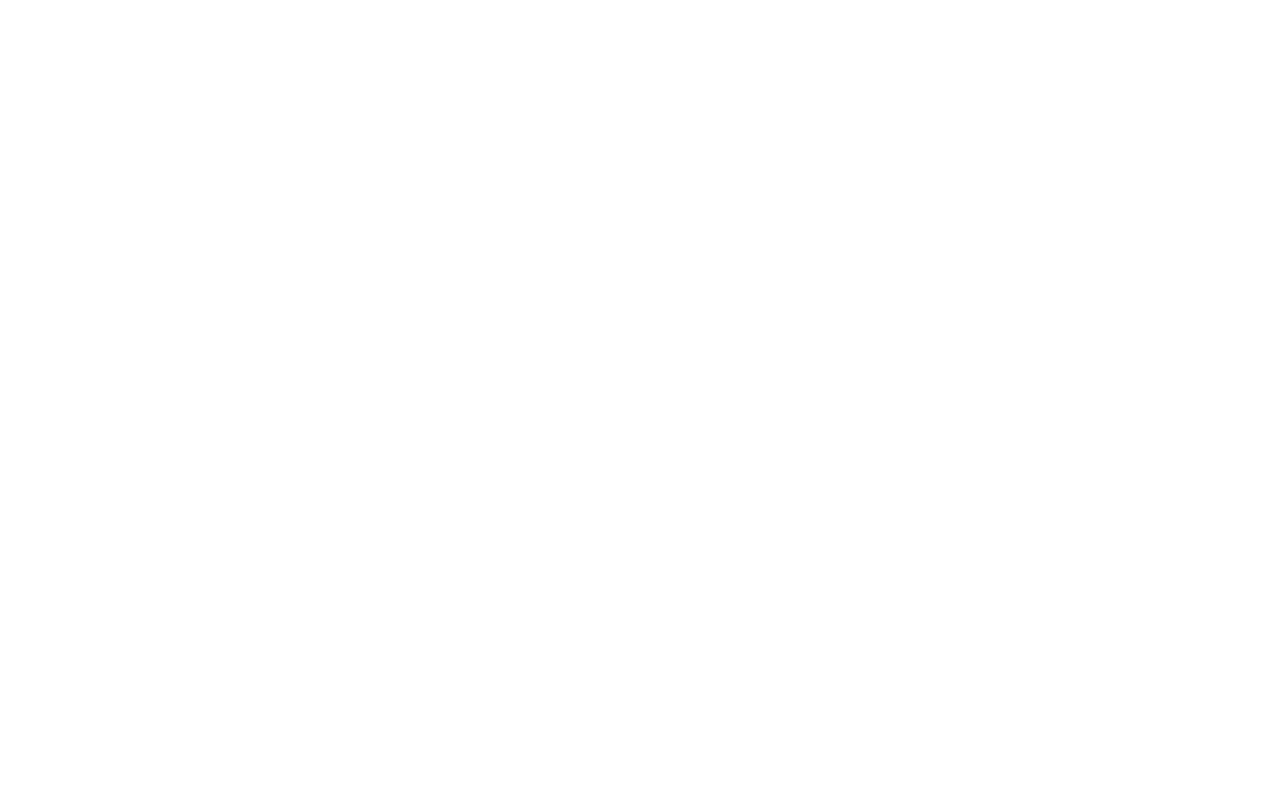
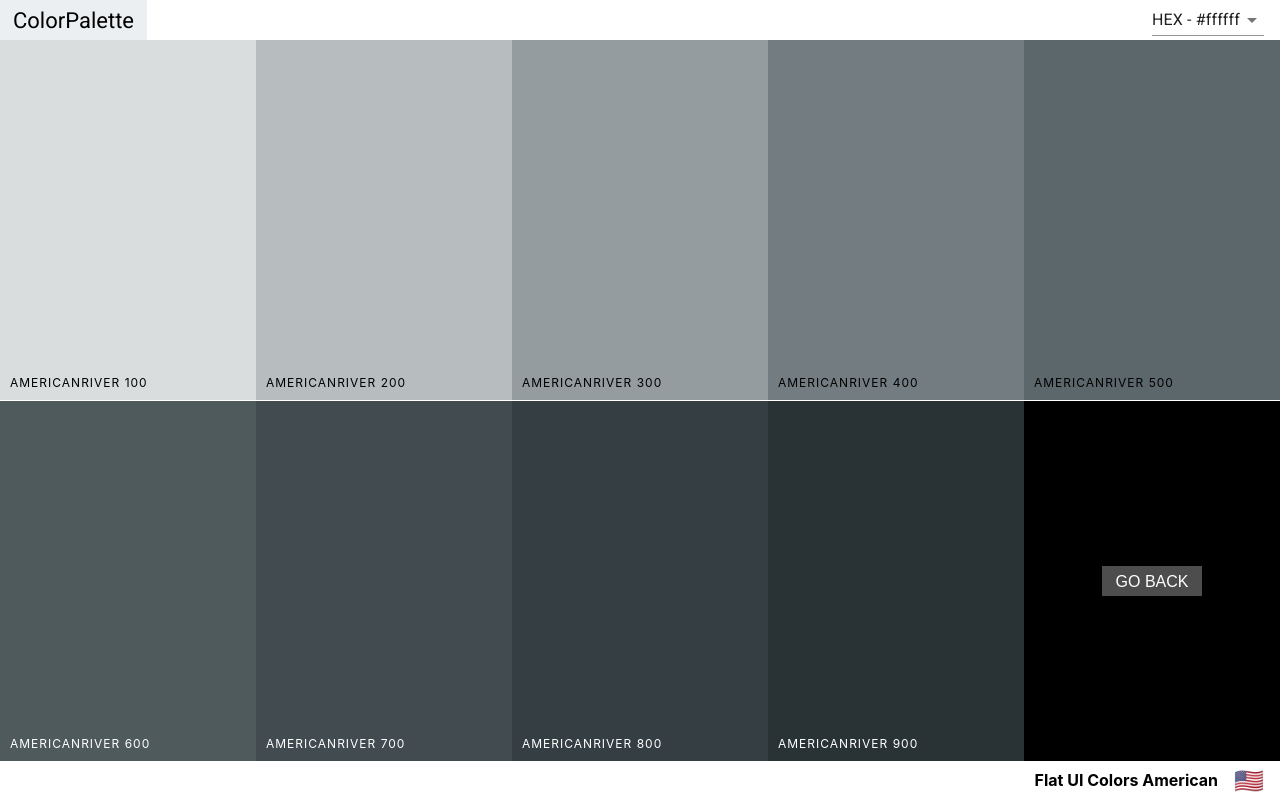
Before and after one commit to meixuanc/color-palette, a React (Create React App) app: page /palette/flat-ui-colors-american/americanriver in a window 1280 px wide. Built offline with nearby package versions, Linux system fonts and the light colour scheme.

Commit message:
add single color palette with different shades; add go back button to it; refactor the text with dynamic text color

```diff
--- a/src/App.js
+++ b/src/App.js
@@ -4,6 +4,7 @@
 import seedPalettes from './seedPalettes'
 import { generatePalette } from './colorShadesHelper'
 import PaletteList from './PaletteList';
+import SingleColorPalette from './SingleColorPalette';
 
 export default class App extends Component {
     findPalette = (id) => {
@@ -20,8 +21,15 @@
                     render={routeProps => (
                         <Palette palette={generatePalette(this.findPalette(routeProps.match.params.id))} />
                     )} />
-                <Route exact path='/palette/:paletteId/:colorId' />
+                <Route exact path='/palette/:paletteId/:colorId'
+                    render={(routeProps) =>
+                        <SingleColorPalette
+                            colorId={routeProps.match.params.colorId}
+                            palette={generatePalette(this.findPalette(routeProps.match.params.paletteId))}
+                        />
+                    }
+                />
             </Switch>
-            )
-        }
+        )
+    }
 }
--- a/src/ColorBox.css
+++ b/src/ColorBox.css
@@ -9,7 +9,15 @@
     margin-bottom: -3.5px
 }
 
-.copy-button {
+.SingleColorPalette .ColorBox {
+    height: 50%;
+}
+
+.ColorBox.go-back {
+    background-color: black;
+}
+
+.copy-button, .back-button {
     width: 100px;
     height: 30px;
     position: absolute;
@@ -24,6 +32,11 @@
     line-height: 30px;
     color: white;
     border: none;
+    text-decoration: none;
+    text-transform: uppercase;
+}
+
+.copy-button {
     opacity: 0;
 }
 
@@ -43,6 +56,14 @@
     font-size: 12px;
 }
 
+.light-text {
+    color: white;
+}
+
+.ColorBox .dark-text {
+    color: rgba(0,0,0,0.5);
+}
+
 .see-more {
     background: rgba(255,255,255,0.3);
     position: absolute;
@@ -54,6 +75,8 @@
     height: 30px;
     text-align: center;
     line-height: 30px;
+    letter-spacing: 1px;
+    font-size: 12px;
 }
 
 .copy-overlay {
--- a/src/ColorBox.js
+++ b/src/ColorBox.js
@@ -1,33 +1,39 @@
 import React, { Component } from 'react';
 import { CopyToClipboard } from "react-copy-to-clipboard";
 import { Link } from 'react-router-dom';
+import chroma from 'chroma-js';
 import './ColorBox.css';
 
 export default class ColorBox extends Component {
     state = { copied: false };
+    static defaultProps = { showLink: true };
     handleCopy = () => {
         this.setState({ copied: true }, () => {
             setTimeout(() => this.setState({ copied: false }), 1500);
         })
     }
     render() {
+        const isDark = chroma(this.props.color).luminance() <= 0.1;
+        const isLight = chroma(this.props.color).luminance() >= 0.7;
         return (
             <CopyToClipboard text={this.props.color} onCopy={this.handleCopy}>
                 <div style={{ background: this.props.color }} className='ColorBox'>
                     <div style={{ background: this.props.color }} className={`copy-overlay ${this.state.copied && 'show'}`} />
                     <div className={`copy-msg ${this.state.copied && 'show'}`}>
                         <h1>copied</h1>
-                        <p>{this.props.color}</p>
+                        <p className={isLight ? 'dark-text' : ''}>{this.props.color}</p>
                     </div>
                     <div className='copy-container'>
                         <div className='box-content'>
-                            <span>{this.props.name}</span>
+                            <span className={isDark ? 'light-text' : ''}>{this.props.name}</span>
                         </div>
-                        <button className='copy-button'>Copy</button>
+                        <button className={'copy-button ' + (isLight ? 'dark-text' : '')}>Copy</button>
                     </div>
-                    <Link to='/' onClick={e => e.stopPropagation()}>
-                        <span className='see-more'>More</span>
-                    </Link>
+                    {this.props.showLink && (
+                        <Link to={`/palette/${this.props.paletteId}/${this.props.id}`} onClick={e => e.stopPropagation()}>
+                            <span className={'see-more ' + (isLight ? 'dark-text' : '')}>More</span>
+                        </Link>
+                    )}
                 </div>
             </CopyToClipboard>
         )
--- a/src/Navbar.css
+++ b/src/Navbar.css
@@ -2,7 +2,7 @@
     display: flex;
     align-items: center;
     justify-content: flex-start;
-    height: 6vh;
+    height: 5vh;
 }
 
 .logo {
--- a/src/Navbar.js
+++ b/src/Navbar.js
@@ -10,6 +10,7 @@
 import './Navbar.css';
 
 export default class Navbar extends Component {
+    static defaultProps = { showSlider: true };
     state = { format: "hex", open: false };
 
     handleFormatChange = (e) => {
@@ -18,7 +19,7 @@
     }
 
     closeSnackbar = () => {
-        this.setState({open: false});
+        this.setState({ open: false });
     }
 
     render() {
@@ -27,6 +28,7 @@
                 <div className='logo'>
                     <Link to='/'>ColorPalette</Link>
                 </div>
+                { this.props.showSlider &&
                 <div className='slider-container'>
                     <span>Level: {this.props.level} </span>
                     <div className="slider">
@@ -37,7 +39,7 @@
                             onAfterChange={this.props.changeLevel}
                         />
                     </div>
-                </div>
+                </div> }
                 <div className="select-container">
                     <Select value={this.state.format} onChange={this.handleFormatChange}>
                         <MenuItem value="hex">HEX - #ffffff</MenuItem>
@@ -45,16 +47,16 @@
                         <MenuItem value="rgba">RGBA - rgba(255,255,255,1.0)</MenuItem>
                     </Select>
                 </div>
-                <Snackbar anchorOrigin={{vertical: "bottom", horizontal: "left"}}
+                <Snackbar anchorOrigin={{ vertical: "bottom", horizontal: "left" }}
                     open={this.state.open}
                     autoHideDuration={3000}
                     message={<span id='message-id'>Format Changed to {this.state.format.toUpperCase()}</span>}
-                    ContentProps={{"aria-describedby": "message-id"}}
+                    ContentProps={{ "aria-describedby": "message-id" }}
                     onClose={this.closeSnackbar}
                     action={[
-                    <IconButton onClick={this.closeSnackbar} key='close' aria-label='close'>
-                        <CloseIcon />
-                    </IconButton>]}
+                        <IconButton onClick={this.closeSnackbar} key='close' aria-label='close'>
+                            <CloseIcon />
+                        </IconButton>]}
                 />
             </header>
         )
--- a/src/Palette.css
+++ b/src/Palette.css
@@ -11,7 +11,7 @@
 
 .Palette-footer {
     background-color: white;
-    height: 5bh;
+    height: 5vh;
     display: flex;
     justify-content: flex-end;
     align-items: center;
--- a/src/Palette.js
+++ b/src/Palette.js
@@ -1,6 +1,7 @@
 import React, { Component } from 'react';
 import ColorBox from './ColorBox';
 import Navbar from './Navbar';
+import PaletteFooter from './PaletteFooter';
 import './Palette.css';
 
 
@@ -9,10 +10,10 @@
     changeLevel = (newLevel) => { this.setState({ level: newLevel }) };
     changeFormat = (val) => { this.setState({ format: val }) };
     render() {
-        const { colors, paletteName, emoji } = this.props.palette;
+        const { colors, paletteName, emoji, id } = this.props.palette;
         const { level, format } = this.state;
         const colorBoxes = colors[level].map(color => (
-            <ColorBox color={color[format]} name={color.name} key={color.id}/>
+            <ColorBox color={color[format]} name={color.name} key={color.id} id={color.id} paletteId={id}/>
         ));
         return (
             <div className="Palette">
@@ -20,10 +21,7 @@
                 <div className="Palette-colors">
                     {colorBoxes}
                 </div>
-                <footer className='Palette-footer'>
-                    {paletteName}
-                    <span className='emoji'>{emoji}</span>
-                </footer>
+                <PaletteFooter paletteName={paletteName} emoji={emoji} />
             </div>
         )
     }
--- /dev/null
+++ b/src/PaletteFooter.js
@@ -0,0 +1,13 @@
+import React, { Component } from 'react'
+
+export default class PaletteFooter extends Component {
+    render() {
+        const { paletteName, emoji } = this.props;
+        return (
+            <footer className='Palette-footer'>
+                {paletteName}
+                <span className='emoji'>{emoji}</span>
+            </footer>
+        )
+    }
+}
--- a/src/PaletteList.js
+++ b/src/PaletteList.js
@@ -1,5 +1,4 @@
 import React, { Component } from 'react';
-import { Link } from 'react-router-dom';
 import { withStyles } from '@material-ui/styles';
 import MiniPalette from './MiniPalette';
 
--- /dev/null
+++ b/src/SingleColorPalette.js
@@ -0,0 +1,39 @@
+import React, { Component } from 'react';
+import { Link } from 'react-router-dom';
+import ColorBox from './ColorBox';
+import Navbar from './Navbar';
+import PaletteFooter from './PaletteFooter';
+
+export default class SingleColorPalette extends Component {
+    state = { format: "hex" };
+    gatherShades = (palette, colorToFilterBy) => {
+        let shades = [];
+        let allColors = palette.colors;
+        for (let key in allColors) {
+            shades = shades.concat(allColors[key].filter(color => color.id === colorToFilterBy));
+        }
+        return shades.slice(1);
+    }
+    changeFormat = (val) => { this.setState({ format: val }) };
+    render() {
+        const { palette, colorId } = this.props;
+        const shades = this.gatherShades(palette, colorId);
+        const colorBoxes = shades.map(color => (
+            <ColorBox key={color.name} name={color.name} color={color[this.state.format]} showLink={false} />
+        ));
+        return (
+            <div className='SingleColorPalette Palette'>
+                <Navbar handleFormatChange={this.changeFormat} showSlider={false} />
+                <div className='Palette-colors'>
+                    {colorBoxes}
+                    <Link to={`/palette/${palette.id}`}>
+                        <div className='go-back ColorBox'>
+                            <button className='back-button'>Go Back</button>
+                        </div>
+                    </Link>
+                </div>
+                <PaletteFooter paletteName={palette.paletteName} emoji={palette.emoji} />
+            </div>
+        )
+    }
+}
```
